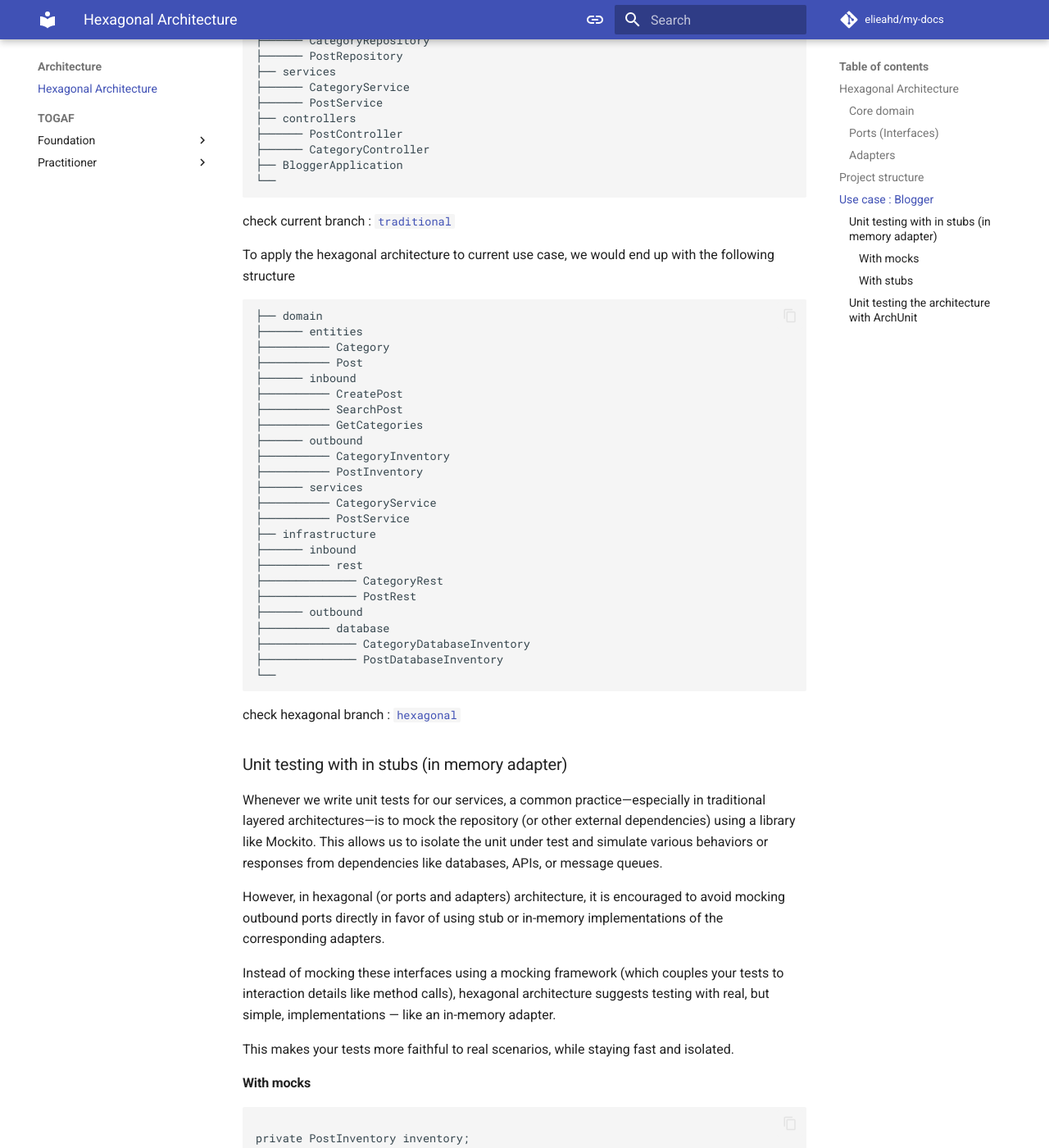
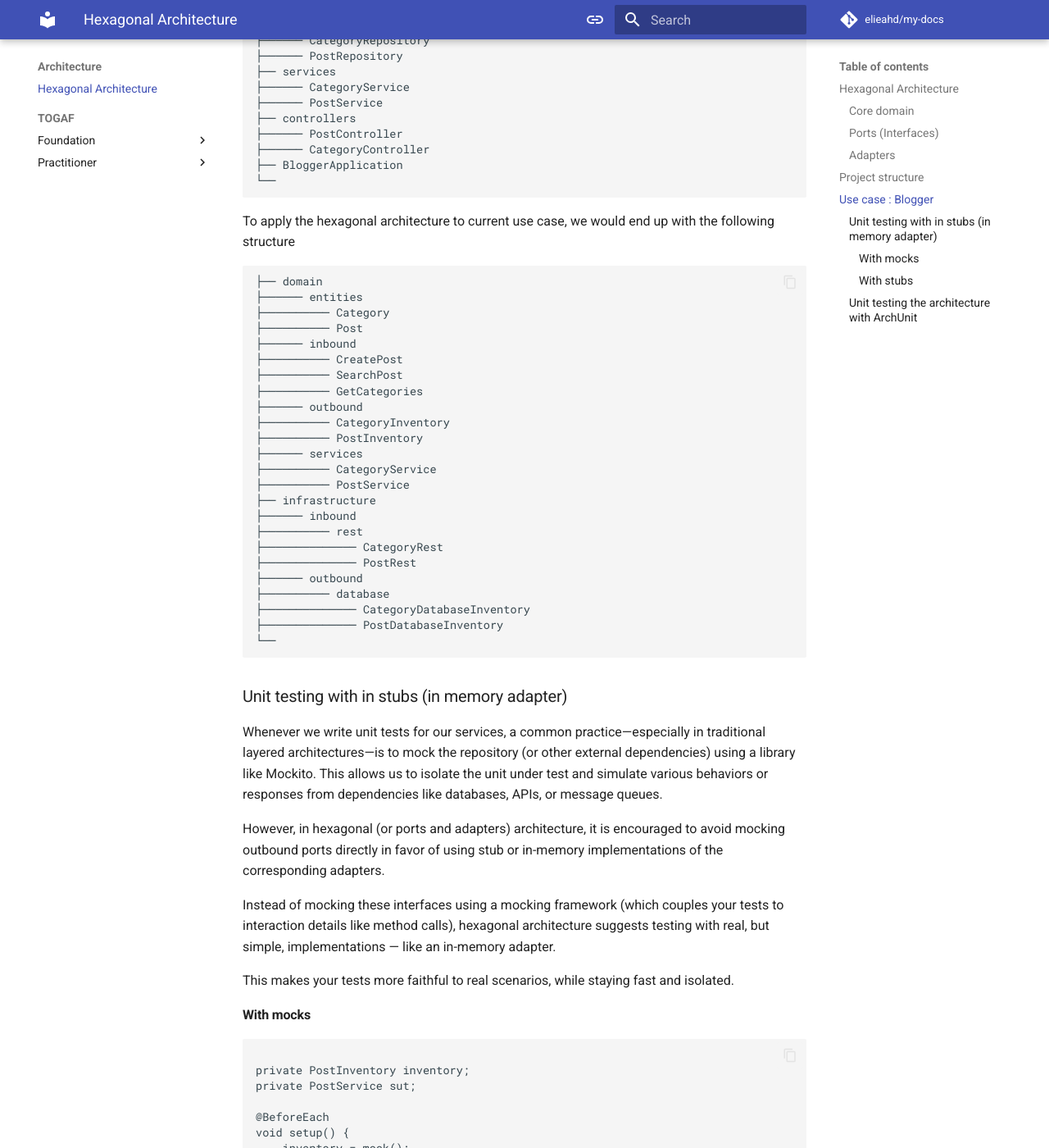
Before and after one commit to elieahd/my-docs, an MkDocs documentation site: the page built from docs/architecture/hexagonal.md, in a window 1280 px wide and 1400 px high, scrolled down 2203 px. Shown: the whole window at 82% size. Built offline with MkDocs 1.6.1 and Material for MkDocs 9.7.7, drawn with Linux system fonts in a browser that asks for light colours; comment, search, counter and statistics services are not loaded.

Commit message:
Update hexagonal.md

````diff
--- a/docs/architecture/hexagonal.md
+++ b/docs/architecture/hexagonal.md
@@ -76,7 +76,6 @@ In the traditional architecture we would found ourself with the current structur
 └──
 ```
 
-check current branch : [`traditional`](todo)
 
 To apply the hexagonal architecture to current use case, we would end up with the following structure
 
@@ -106,8 +105,6 @@ To apply the hexagonal architecture to current use case, we would end up with th
 ├────────────── PostDatabaseInventory
 └──
 ```
-
-check hexagonal branch : [`hexagonal`](todo)
 
 ### Unit testing with in stubs (in memory adapter)
 
````
